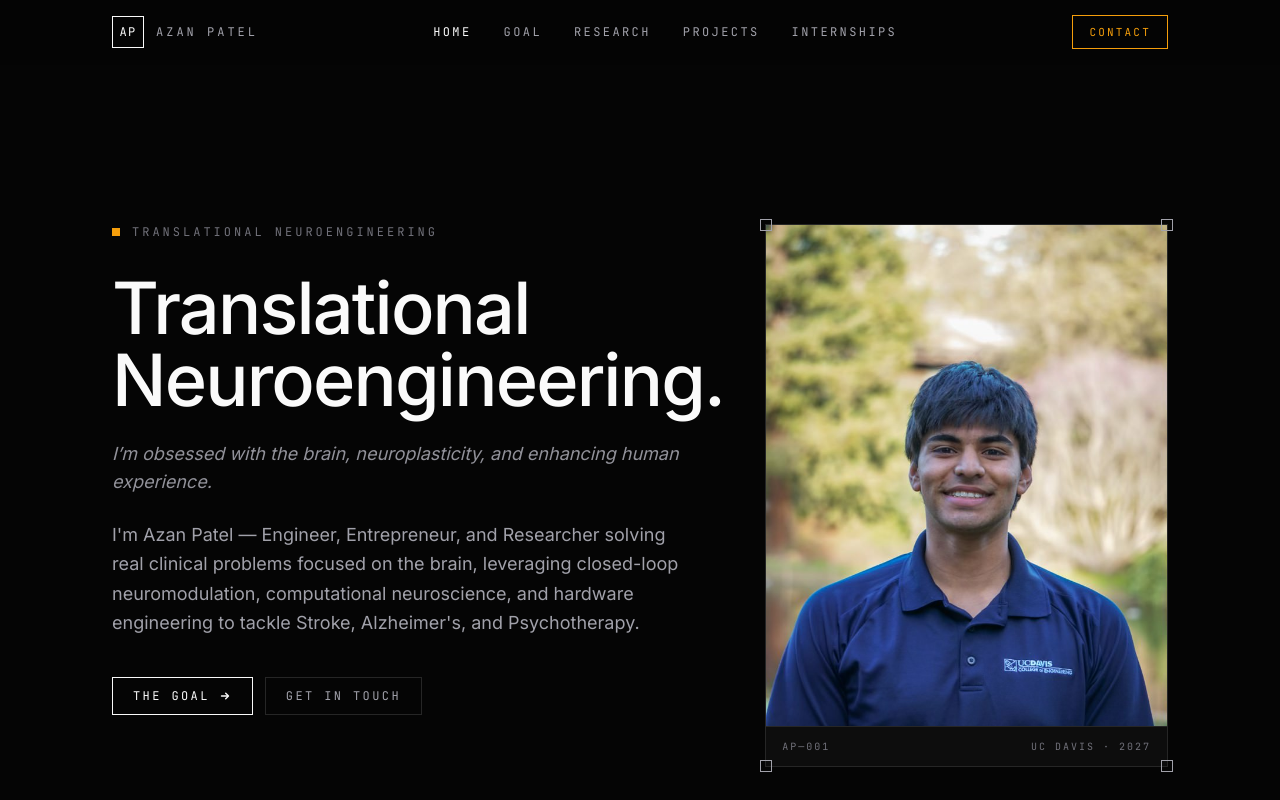
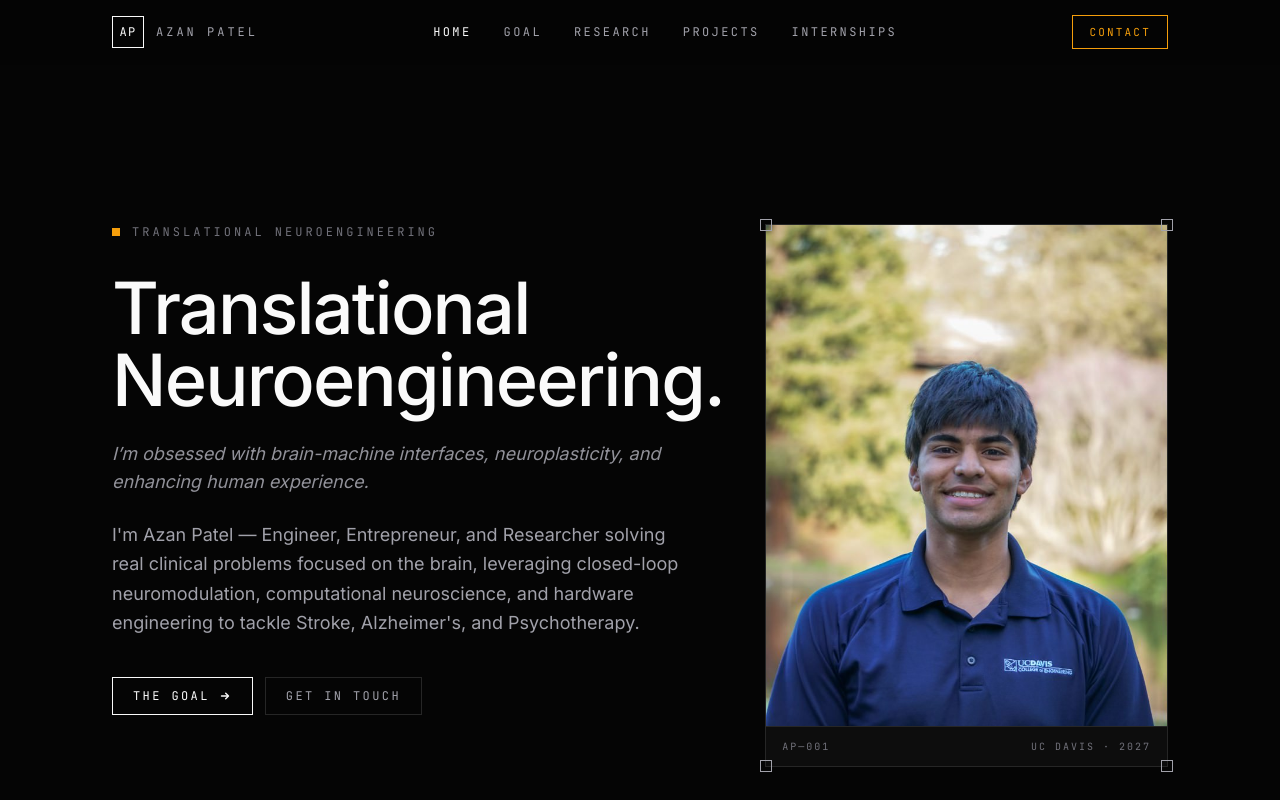
Before and after one commit to Azanpatel1/Azan-Portfolio, a React (Vite) app in the folder Azanpatel.com/: page / in a window 1280 px wide. Shown: the top 800 px of the page. Built offline with nearby package versions, Linux system fonts and the light colour scheme.

Commit message:
Hero italic line: "the brain" -> "brain-machine interfaces"
Co-Authored-By: Claude Opus 5 <noreply@anthropic.com>
Claude-Session: https://claude.ai/code/session_01C98TzorDZP57pMPbZBbaVv

```diff
--- a/Azanpatel.com/src/components/home/Hero.tsx
+++ b/Azanpatel.com/src/components/home/Hero.tsx
@@ -18,7 +18,7 @@ const Hero = () => {
             </h1>
 
             <p className="mt-6 text-text-muted/90 text-base sm:text-lg italic max-w-xl leading-relaxed">
-              I&rsquo;m obsessed with the brain, neuroplasticity, and enhancing human experience.
+              I&rsquo;m obsessed with brain-machine interfaces, neuroplasticity, and enhancing human experience.
             </p>
 
             <p className="mt-6 text-text-muted text-lg max-w-xl leading-relaxed">
```
